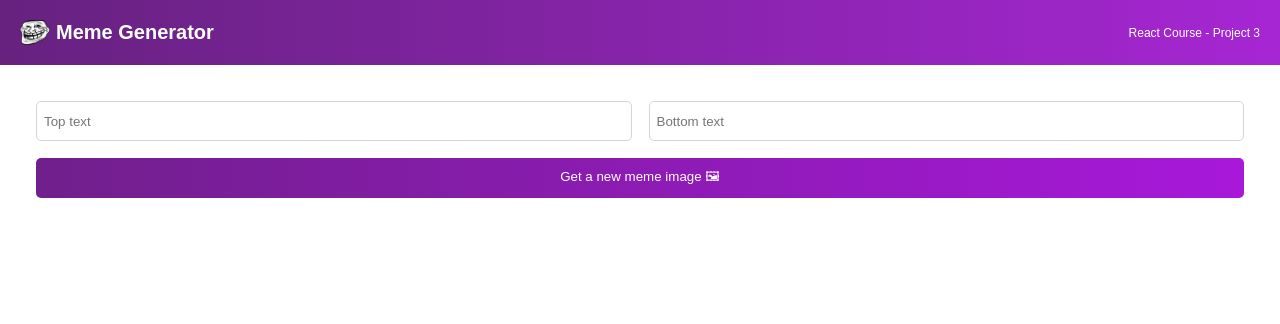
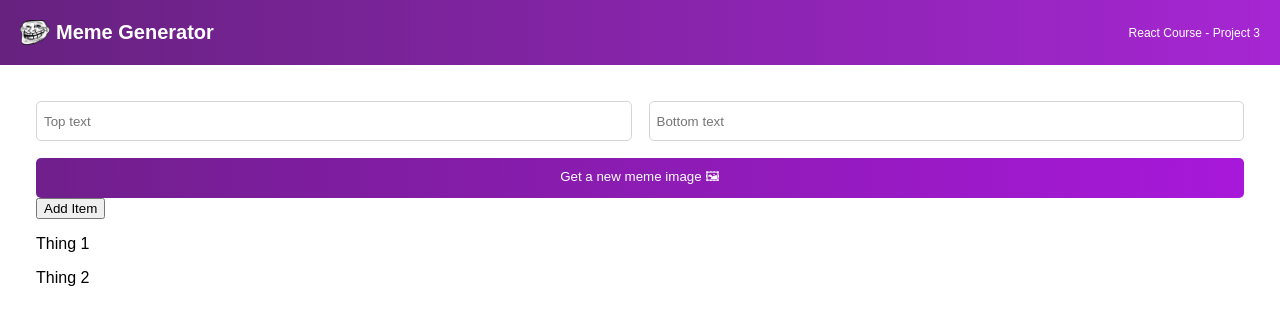
Before and after one commit to tayoolaigbe/codedamn, a React (Vite) app in the folder meme_generator/: page / in a window 1280 px wide. Shown: the top 324 px of the page. Built offline with nearby package versions, Linux system fonts and the light colour scheme.

Commit message:
FInalised the Meme component

```diff
--- a/meme_generator/src/components/Meme.jsx
+++ b/meme_generator/src/components/Meme.jsx
@@ -1,13 +1,23 @@
 import React from 'react';
 
 export default function Meme() {
+	const thingsArray = ['Thing 1', 'Thing 2'];
 	return (
 		<main>
-			<form className='form'>
-				<input type="text"  className='form--input' placeholder='Top text'/>
-				<input type="text"  className='form--input' placeholder='Bottom text'/>
-				<button className='form--button'>Get a new meme image 🖼</button>
+			<form className="form">
+				<input type="text" className="form--input" placeholder="Top text" />
+				<input type="text" className="form--input" placeholder="Bottom text" />
+				<button className="form--button">Get a new meme image 🖼</button>
 			</form>
+			<div>
+				<button>Add Item</button>
+				{
+					/* Insert the things here*/
+					thingsArray.map((thing, index) => (
+						<p key={index}>{thing}</p>
+					))
+				}
+			</div>
 		</main>
 	);
 }
```
